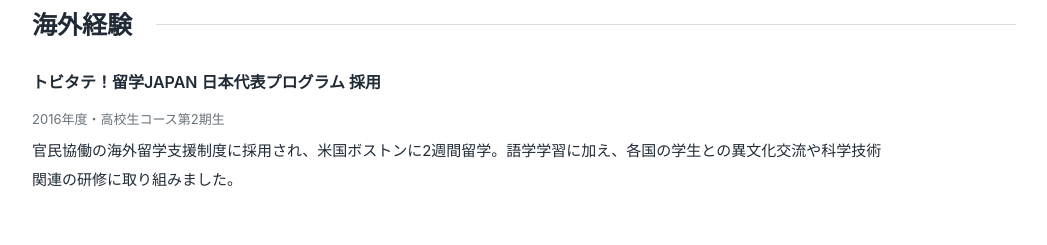
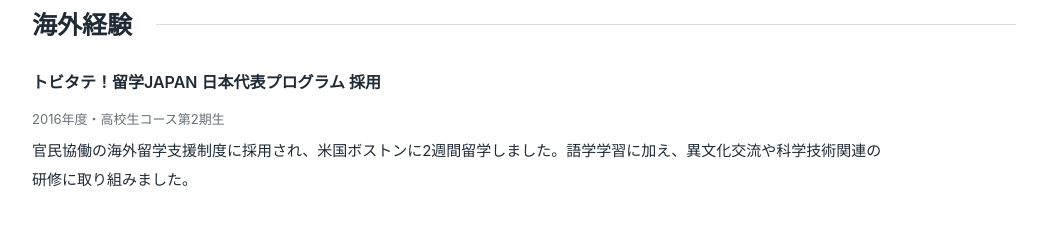
Before and after one commit to Hayatoku/Hayatoku.github.io, a plain HTML site: page profile.html in a window 1280 px wide. Shown: the part 1560-1805 px from the top of the page, without its empty margins (116-1163 px from the left). Drawn offline with Linux system fonts and the light colour scheme.

Commit message:
Refine Tobitate study abroad description

```diff
--- a/profile.html
+++ b/profile.html
@@ -79,7 +79,7 @@
 <div>
 <h3>トビタテ！留学JAPAN 日本代表プログラム 採用</h3>
 <span class="meta">2016年度・高校生コース第2期生</span>
-<p>官民協働の海外留学支援制度に採用され、米国ボストンに2週間留学。語学学習に加え、各国の学生との異文化交流や科学技術関連の研修に取り組みました。</p>
+<p>官民協働の海外留学支援制度に採用され、米国ボストンに2週間留学しました。語学学習に加え、異文化交流や科学技術関連の研修に取り組みました。</p>
 </div>
 </div>
 </section>
```
